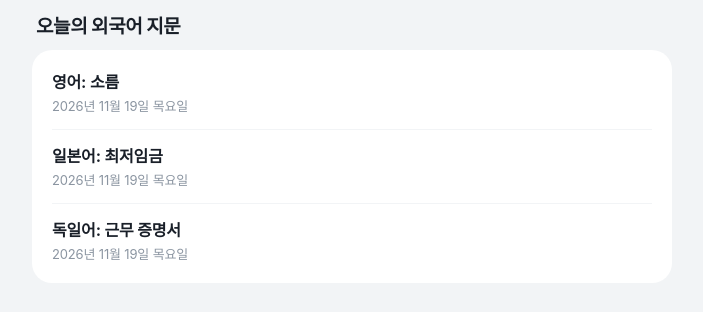
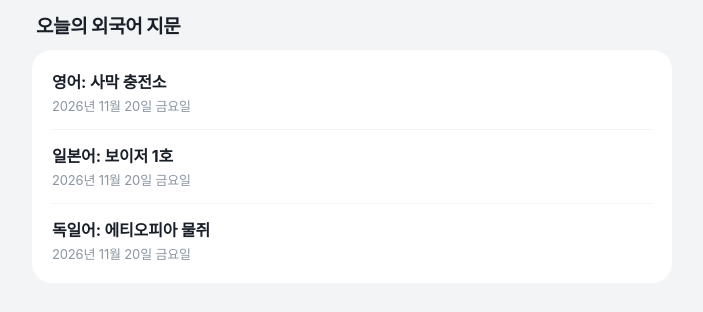
Before and after one commit to chrisjo-dev/wspace-home, a plain HTML site: page index.html in a window 1280 px wide. Shown: the part 716-1028 px from the top of the page, without its empty margins (288-991 px from the left). Drawn offline with Linux system fonts and the light colour scheme; a web font is replaced by a local one.

Commit message:
Update recent items on home

```diff
--- a/index.html
+++ b/index.html
@@ -175,9 +175,9 @@
   <h2>오늘의 외국어 지문</h2>
   <!-- READ:START -->
   <div class="list">
-    <a href="https://dokhaehanip.com/en/2026-11-19/"><span class="t">영어: 소름</span><span class="m">2026년 11월 19일 목요일</span></a>
-    <a href="https://dokhaehanip.com/ja/2026-11-19/"><span class="t">일본어: 최저임금</span><span class="m">2026년 11월 19일 목요일</span></a>
-    <a href="https://dokhaehanip.com/de/2026-11-19/"><span class="t">독일어: 근무 증명서</span><span class="m">2026년 11월 19일 목요일</span></a>
+    <a href="https://dokhaehanip.com/en/2026-11-20/"><span class="t">영어: 사막 충전소</span><span class="m">2026년 11월 20일 금요일</span></a>
+    <a href="https://dokhaehanip.com/ja/2026-11-20/"><span class="t">일본어: 보이저 1호</span><span class="m">2026년 11월 20일 금요일</span></a>
+    <a href="https://dokhaehanip.com/de/2026-11-20/"><span class="t">독일어: 에티오피아 물쥐</span><span class="m">2026년 11월 20일 금요일</span></a>
   </div>
   <!-- READ:END -->
 
--- a/sitemap.xml
+++ b/sitemap.xml
@@ -1,6 +1,6 @@
 <?xml version="1.0" encoding="UTF-8"?>
 <urlset xmlns="http://www.sitemaps.org/schemas/sitemap/0.9">
-  <url><loc>https://www.wspace.ai.kr/</loc><lastmod>2026-11-19</lastmod></url>
+  <url><loc>https://www.wspace.ai.kr/</loc><lastmod>2026-11-20</lastmod></url>
   <url><loc>https://www.wspace.ai.kr/about/</loc><lastmod>2026-10-14</lastmod></url>
   <url><loc>https://www.wspace.ai.kr/privacy/</loc><lastmod>2026-10-14</lastmod></url>
   <url><loc>https://www.wspace.ai.kr/contact/</loc><lastmod>2026-10-14</lastmod></url>
```
